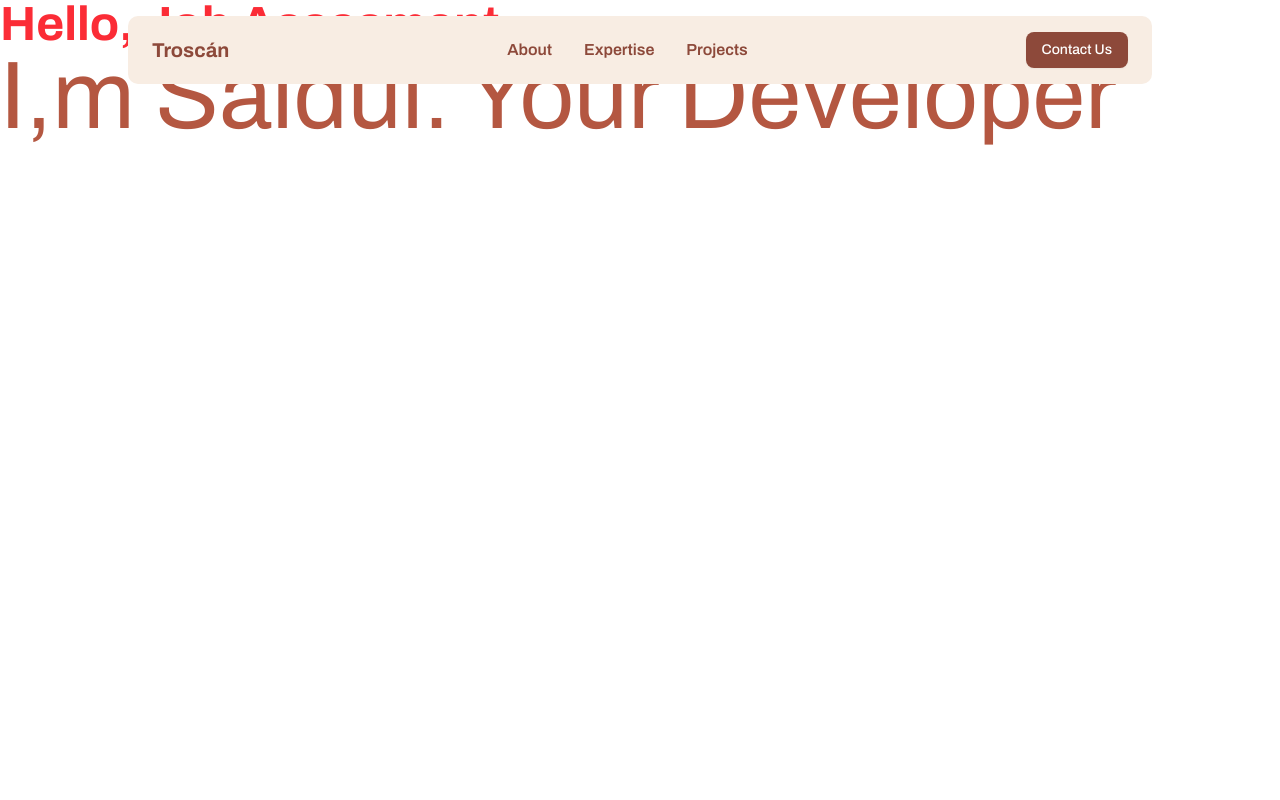
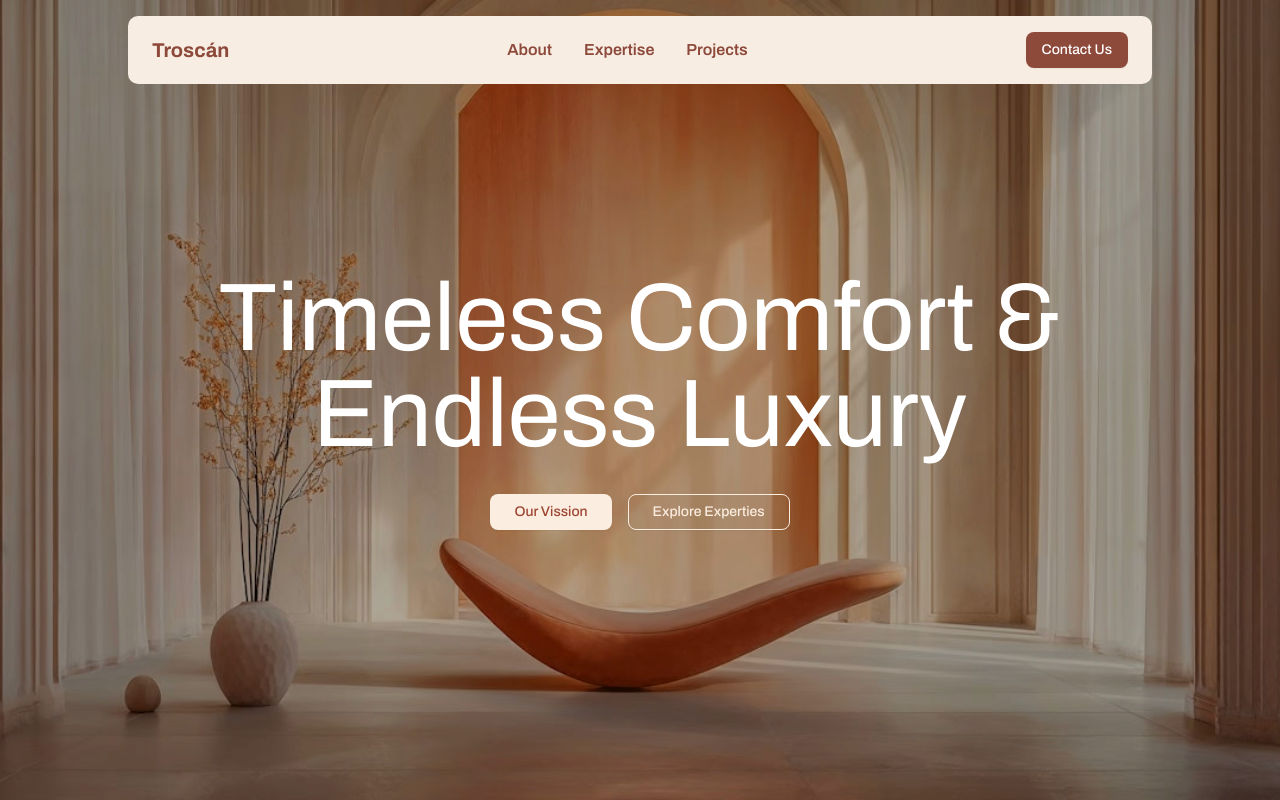
Before and after one commit to codewithsaidul/troscan-clone, a Next.js app: page / in a window 1280 px wide. Built offline with nearby package versions, Linux system fonts and the light colour scheme.

Commit message:
hero section added

```diff
--- a/src/app/page.js
+++ b/src/app/page.js
@@ -1,10 +1,10 @@
+import Hero from "@/components/HomePage/Hero";
 import Image from "next/image";
 
 export default function Home() {
   return (
     <div>
-      <h1 className="text-5xl font-bold text-red-500">Hello, Job Assesment</h1>
-      <p className="text-8xl text-secondary">I,m Saidul. Your Developer</p>
+      <Hero />
     </div>
   );
 }
--- /dev/null
+++ b/src/components/HomePage/Hero.jsx
@@ -0,0 +1,31 @@
+import { Button } from "../ui/button";
+
+export default function Hero() {
+  return (
+    <div
+      style={{
+        background: `url("/images/hero.avif")`,
+        backgroundSize: "cover",
+        backgroundPosition: "center",
+        backgroundRepeat: "no-repeat",
+      }}
+      className="w-full min-h-screen flex items-center justify-center relative filter saturate-130 contrast-100 px-4"
+    >
+      <div className="absolute inset-0 bg-black opacity-30"></div>
+      <div className="max-w-4xl w-full text-center relative z-10">
+        <h1 className="text-4xl sm:text-5xl lg:text-8xl text-white">
+          Timeless Comfort & Endless Luxury
+        </h1>
+
+        <div className="mt-8 flex max-md:flex-col flex-row justify-center gap-4">
+          <Button className="py-4 px-6 bg-accent text-primary text-sm duration-700 hover:bg-accent/60 hover:duration-700 cursor-pointer">
+            Our Vission
+          </Button>
+          <Button className="py-4 px-6 bg-transparent border border-accent text-accent text-sm duration-700 hover:bg-accent hover:text-primary hover:duration-700 cursor-pointer">
+            Explore Experties
+          </Button>
+        </div>
+      </div>
+    </div>
+  );
+}
```
